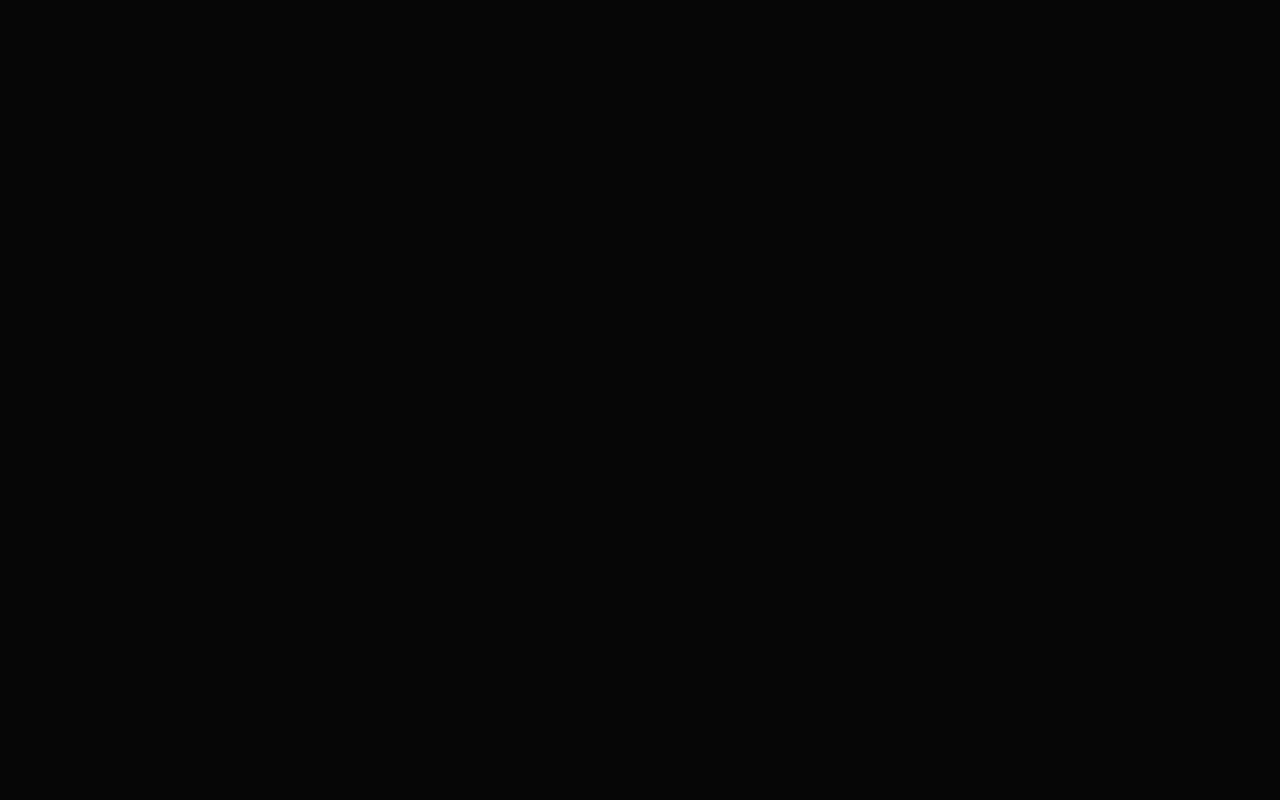
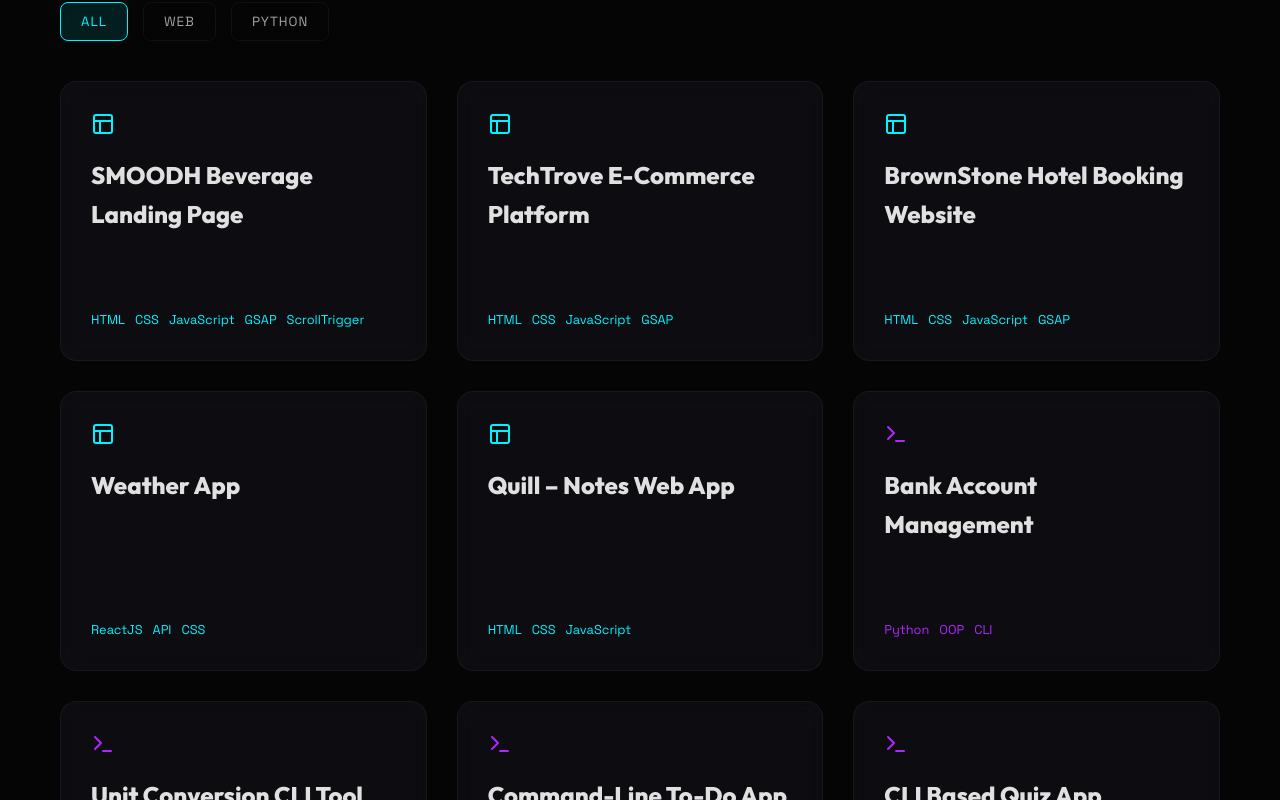
Before and after one commit to Hariom-vishwa/MyPortfolio, a React (Vite) app: page / in a window 1280 px wide. Shown: the part 1760-2560 px from the top of the page. Before the commit the page ends 1652 px from the top, so only its background shows below. Built offline with nearby package versions, Linux system fonts and the light colour scheme.

Commit message:
Projects component setup

```diff
--- a/src/App.jsx
+++ b/src/App.jsx
@@ -1,5 +1,6 @@
 import "./App.css";
 import Hero from "./components/Hero";
+import Projects from "./components/Projects";
 import Skills from "./components/Skills";
 
 function App() {
@@ -22,6 +23,7 @@ function App() {
         {/* Components  */}
         <Hero />
         <Skills />
+        <Projects/>
 
         <footer>
           <p>
--- a/src/components/Hero.jsx
+++ b/src/components/Hero.jsx
@@ -2,7 +2,7 @@ import React, { useRef } from "react";
 import { ChevronDown } from "lucide-react";
 import { gsap } from "gsap";
 import { useGSAP } from "@gsap/react";
-import "./Style/hero.css";
+import "./Style/Hero.css";
 
 gsap.registerPlugin(useGSAP);
 
--- a/src/components/Projects.jsx
+++ b/src/components/Projects.jsx
@@ -0,0 +1,141 @@
+import { Layout, Terminal } from "lucide-react";
+import React, { useEffect, useRef, useState } from "react";
+import "./Style/Projects.css";
+
+const Projects = () => {
+  const [filter, setFilter] = useState("all");
+  const [projects, setProjects] = useState([]);
+  const containerRef = useRef(null);
+  const projectsRef = useRef(null);
+
+  useEffect(() => {
+    const localProjects = [
+      // Web Development Projects
+      {
+        title: "SMOODH Beverage Landing Page",
+        desc: "Designed an interactive beverage landing page inspired by Parle Agro's SMOODH. Implemented smooth scroll-based animations using GSAP and ScrollTrigger, with dynamic transitions between sections and visually engaging product showcases.",
+        category: "web",
+        iconName: "Layout",
+        tech: ["HTML", "CSS", "JavaScript", "GSAP", "ScrollTrigger"],
+      },
+      {
+        title: "TechTrove E-Commerce Platform",
+        desc: "Built a responsive e-commerce website for premium electronics. Enhanced user experience with interactive carousels and GSAP powered animations.",
+        category: "web",
+        iconName: "Layout",
+        tech: ["HTML", "CSS", "JavaScript", "GSAP"],
+      },
+      {
+        title: "BrownStone Hotel Booking Website",
+        desc: "Developed a modern hotel booking interface with visually appealing UI and smooth GSAP animations. Focused on clean layout, interactive elements, and user-friendly navigation to simulate a real-world booking experience and enhance frontend development skills.",
+        category: "web",
+        iconName: "Layout",
+        tech: ["HTML", "CSS", "JavaScript", "GSAP"],
+      },
+      {
+        title: "Weather App",
+        desc: "Developed a responsive weather app using ReactJS with real-time API integration. Displays temperature, humidity, and wind speed, adapting seamlessly to all screens.",
+        category: "web",
+        iconName: "Layout",
+        tech: ["ReactJS", "API", "CSS"],
+      },
+      {
+        title: "Quill – Notes Web App",
+        desc: "Created a responsive Notes app with add, edit, and delete functionality. Designed an intuitive UI with smooth device adaptability for better usability.",
+        category: "web",
+        iconName: "Layout",
+        tech: ["HTML", "CSS", "JavaScript"],
+      },
+      // Python Projects
+      {
+        title: "Bank Account Management",
+        desc: "Built using Python OOP with an Account class to manage balance and account number. Supports debit, credit, and balance inquiry through a command-line interface.",
+        category: "python",
+        iconName: "Terminal",
+        tech: ["Python", "OOP", "CLI"],
+      },
+      {
+        title: "Unit Conversion CLI Tool",
+        desc: "Created a beginner-friendly CLI tool for quick conversions (km-mi, lbs-kg, sec-min, °C-°F, cm-in, INR-USD/Euro). Interactive tool for daily calculation needs.",
+        category: "python",
+        iconName: "Terminal",
+        tech: ["Python", "CLI"],
+      },
+      {
+        title: "Command-Line To-Do App",
+        desc: "Developed a CLI-based To-Do app with CRUD operations to manage tasks. Implemented file handling to store tasks in a text file for persistence.",
+        category: "python",
+        iconName: "Terminal",
+        tech: ["Python", "File Handling"],
+      },
+      {
+        title: "CLI Based Quiz App",
+        desc: "Designed a Python quiz app with multiple-choice questions and instant feedback. Practiced handling dictionaries, loops, and user input for a real project experience.",
+        category: "python",
+        iconName: "Terminal",
+        tech: ["Python", "Dictionaries", "Loops"],
+      },
+    ];
+    setProjects(localProjects);
+  }, []);
+
+  const filteredProjects = projects.filter(
+    (p) => filter === "all" || p.category === filter,
+  );
+
+  return (
+    <div id="projects" ref={containerRef} className="section-container">
+      <h2 className="section-title projects-title">
+        <span className="neon-text-purple">02.</span> Projects
+      </h2>
+
+      <div className="projects-filters">
+        {['all', 'web', 'python'].map((cat) => (
+          <button
+            key={cat}
+            className={`hover-target glass-card filter-btn ${filter === cat ? 'active' : ''}`}
+            onClick={() => setFilter(cat)}
+          >
+            {cat}
+          </button>
+        ))}
+      </div>
+
+      <div ref={projectsRef} className="projects-grid">
+        {filteredProjects.map((project, index) => (
+          <div
+            key={project.title}
+            className="project-card hover-target"
+            data-category={project.category}
+          >
+            <div className="project-card-inner">
+              <div className="project-card-front glass-card">
+                <div>
+                  <div className="project-header">
+                    {project.iconName === "Layout" ? (
+                      <Layout className="neon-text-cyan" />
+                    ) : (
+                      <Terminal className="neon-text-purple" />
+                    )}
+                  </div>
+                  <h3 className="project-title">{project.title}</h3>
+                </div>
+                <div className="project-tech">
+                  {project.tech.map((t, i) => (
+                    <span key={i}>{t}</span>
+                  ))}
+                </div>
+              </div>
+
+              <div className="project-card-back glass-card">
+                <p className="project-desc-text">{project.desc}</p>
+              </div>
+            </div>
+          </div>
+        ))}
+      </div>
+    </div>
+  );
+};
+
+export default Projects;
--- a/src/components/Skills.jsx
+++ b/src/components/Skills.jsx
@@ -1,5 +1,5 @@
 import React, { useRef } from "react";
-import "./Style/skills.css";
+import "./Style/Skills.css";
 import "../index.css";
 import { useGSAP } from "@gsap/react";
 import { ScrollTrigger } from "gsap/all";
--- /dev/null
+++ b/src/components/Style/Projects.css
@@ -0,0 +1,120 @@
+.projects-filters {
+  display: flex;
+  gap: 15px;
+  margin-bottom: 40px;
+}
+
+.filter-btn {
+  padding: 10px 20px;
+  background: transparent;
+  border: 1px solid rgba(255, 255, 255, 0.05);
+  color: var(--text-secondary);
+  text-transform: uppercase;
+  letter-spacing: 1px;
+  font-family: var(--font-mono);
+  border-radius: 8px;
+  transition: all 0.3s ease;
+}
+
+.filter-btn.active {
+  background-color: rgba(0, 243, 255, 0.1);
+  border-color: var(--accent-cyan);
+  color: var(--accent-cyan);
+}
+
+.projects-grid {
+  display: grid;
+  grid-template-columns: repeat(auto-fill, minmax(300px, 1fr));
+  gap: 30px;
+}
+
+.project-card {
+  perspective: 1000px;
+  min-height: 280px;
+}
+
+.project-card-inner {
+  position: relative;
+  width: 100%;
+  height: 100%;
+  transition: transform 0.6s cubic-bezier(0.4, 0, 0.2, 1);
+  transform-style: preserve-3d;
+}
+
+.project-card:hover .project-card-inner {
+  transform: translateY(-10px) rotateY(180deg);
+}
+
+.project-card-front,
+.project-card-back {
+  position: absolute;
+  top: 0;
+  left: 0;
+  width: 100%;
+  height: 100%;
+  backface-visibility: hidden;
+  -webkit-backface-visibility: hidden;
+  padding: 30px;
+  display: flex;
+  flex-direction: column;
+  transition: border-color 0.3s ease;
+}
+
+.project-card-front{
+    justify-content: space-between;
+}
+
+.project-card-back{
+    justify-content: center;
+    align-items: center;
+    text-align: center;
+    transform: rotateY(180deg);
+}
+
+.project-card[data-category="web"]:hover .project-card-front, .project-card[data-category="web"]:hover .project-card-back{
+    border-color: var(--accent-cyan);
+}
+
+.project-card[data-category="python"]:hover .project-card-front, .project-card[data-category="python"]:hover .project-card-back{
+    border-color: var(--accent-purple);
+}
+
+.project-header{
+    display: flex;
+    justify-content: space-between;
+    align-items: center;
+    margin-bottom: 20px;
+}
+
+.project-header-icons{
+display: flex;
+gap: 10px;
+}
+
+.project-title{
+    font-size: 1.5rem;
+    margin-bottom: 15px;
+    color: var(--text-primary);
+}
+
+.project-desc-text{
+    color:var(--text-secondary);
+font-size: 0.95rem;
+line-height: 1.6;
+}
+
+.project-tech{
+    display: flex;
+    flex-wrap: wrap;
+    gap: 10px;
+    font-family: var(--font-mono);
+    font-size: 0.8rem;
+}
+
+.project-card[data-category="web"] .project-tech{
+    color: var(--accent-cyan);
+}
+
+.project-card[data-category="python"] .project-tech{
+    color: var(--accent-purple);
+}
--- a/src/components/Style/hero.css
+++ b/src/components/Style/hero.css
@@ -129,8 +129,8 @@ nav {
     margin-bottom: 2rem;
   }
   .scroll-indicator {
-    left: 50%;
-    bottom: 80px;
+    left: 42%;
+    bottom: 30px;
   }
 }
 
```
